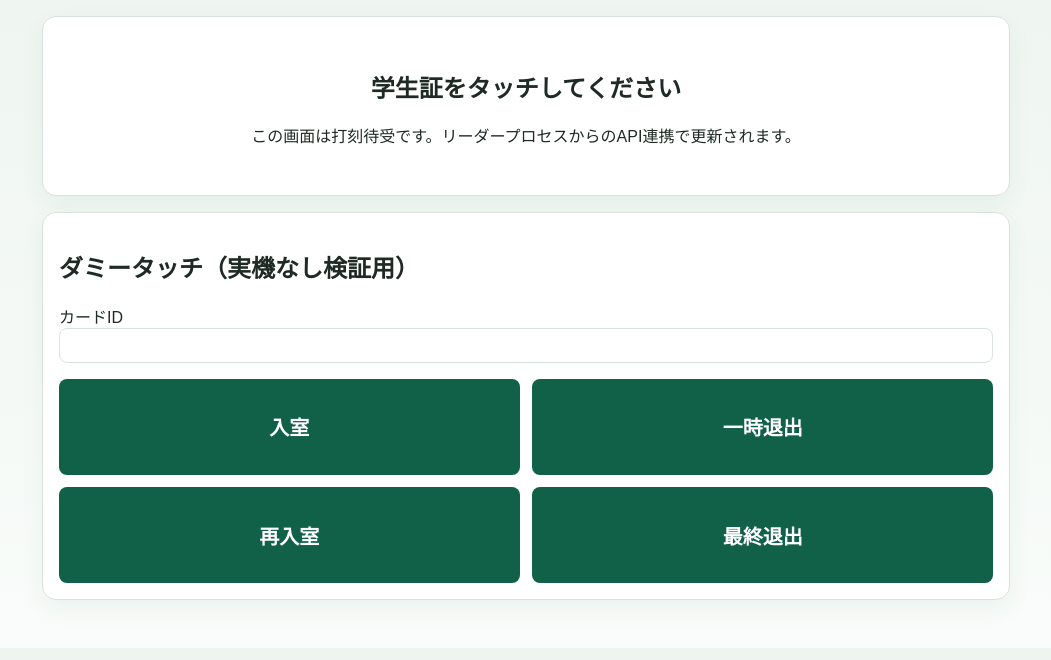
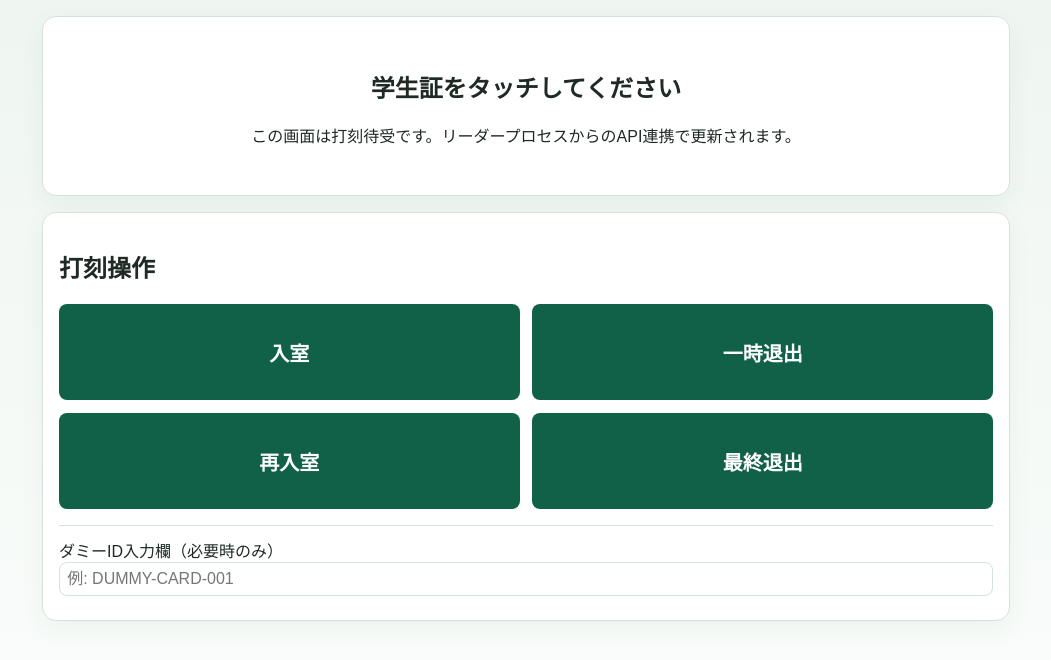
Before and after one commit to being24/nfc_attendance, a FastAPI app: page / in a window 1280 px wide. Shown: the part 52-712 px from the top of the page, without its empty margins (114-1165 px from the left). Run offline with FastAPI, Linux system fonts and the light colour scheme; some libraries are stand-ins or nearby versions.

Commit message:
Reorder top touch UI with action buttons then dummy ID field

```diff
--- a/app/static/app.css
+++ b/app/static/app.css
@@ -112,6 +112,12 @@ input, textarea {
   font-weight: 700;
 }
 
+.touch-divider {
+  margin: 1rem 0 0.75rem;
+  border: 0;
+  border-top: 1px solid var(--border);
+}
+
 @media (max-width: 760px) {
   .topbar { flex-direction: column; align-items: flex-start; }
   th, td { font-size: 0.86rem; }
--- a/app/templates/index.html
+++ b/app/templates/index.html
@@ -6,15 +6,16 @@
 </section>
 
 <section class="card" style="margin-top: 1rem;">
-  <h2>ダミータッチ（実機なし検証用）</h2>
-  <form method="post" action="/touch/simulate">
-    <label>カードID <input name="card_id" required></label>
+  <h2>打刻操作</h2>
+  <form method="post" action="/touch/manual">
     <div class="touch-grid">
       <button class="btn touch-btn" type="submit" name="action" value="ENTER">入室</button>
       <button class="btn touch-btn" type="submit" name="action" value="LEAVE_TEMP">一時退出</button>
       <button class="btn touch-btn" type="submit" name="action" value="RETURN">再入室</button>
       <button class="btn touch-btn" type="submit" name="action" value="LEAVE_FINAL">最終退出</button>
     </div>
+    <hr class="touch-divider">
+    <label>ダミーID入力欄（必要時のみ）<input name="card_id" placeholder="例: DUMMY-CARD-001" required></label>
   </form>
 </section>
 {% endblock %}
```
